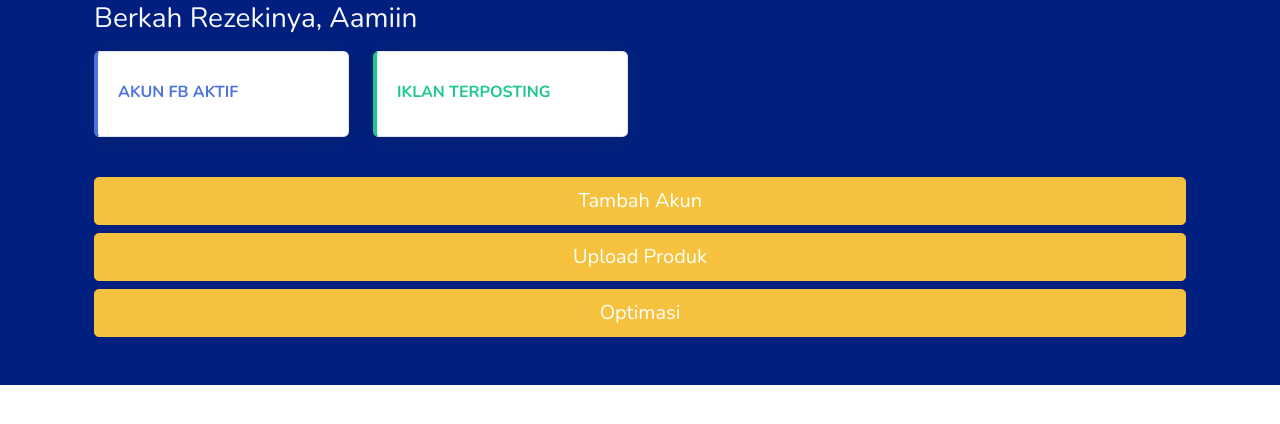
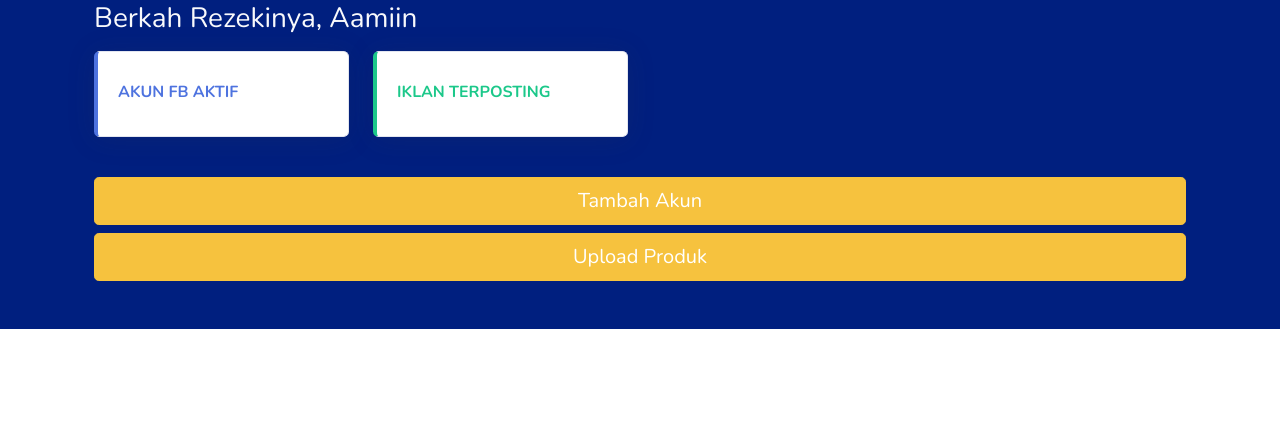
Before and after one commit to aguspuryanto/fbmp-mobile, a CodeIgniter 4 app: template app/Views/admin/dashboard.php in a window 1280 px wide. Shown: the part 251-675 px from the top of the page. Run offline with PHP 8.4 and a stand-in for CodeIgniter, Linux system fonts and the light colour scheme; the template is opened without the code that fills it, so the values that code supplies are empty; some libraries are stand-ins or nearby versions.

Commit message:
remove btn-optimasi

```diff
--- a/app/Views/admin/dashboard.php
+++ b/app/Views/admin/dashboard.php
@@ -57,7 +57,7 @@
 
                     <a href="<?= base_url('akun') ?>" class="btn btn-warning btn-lg btn-block">Tambah Akun</a>
                     <a href="<?= base_url('produk') ?>" class="btn btn-warning btn-lg btn-block">Upload Produk</a>
-                    <a href="<?= base_url('optimasi') ?>" class="btn btn-warning btn-lg btn-block">Optimasi</a>
+                    <!-- <a href="<?= base_url('optimasi') ?>" class="btn btn-warning btn-lg btn-block">Optimasi</a> -->
 
                 </div>
                 <!-- /.container-fluid -->
```
